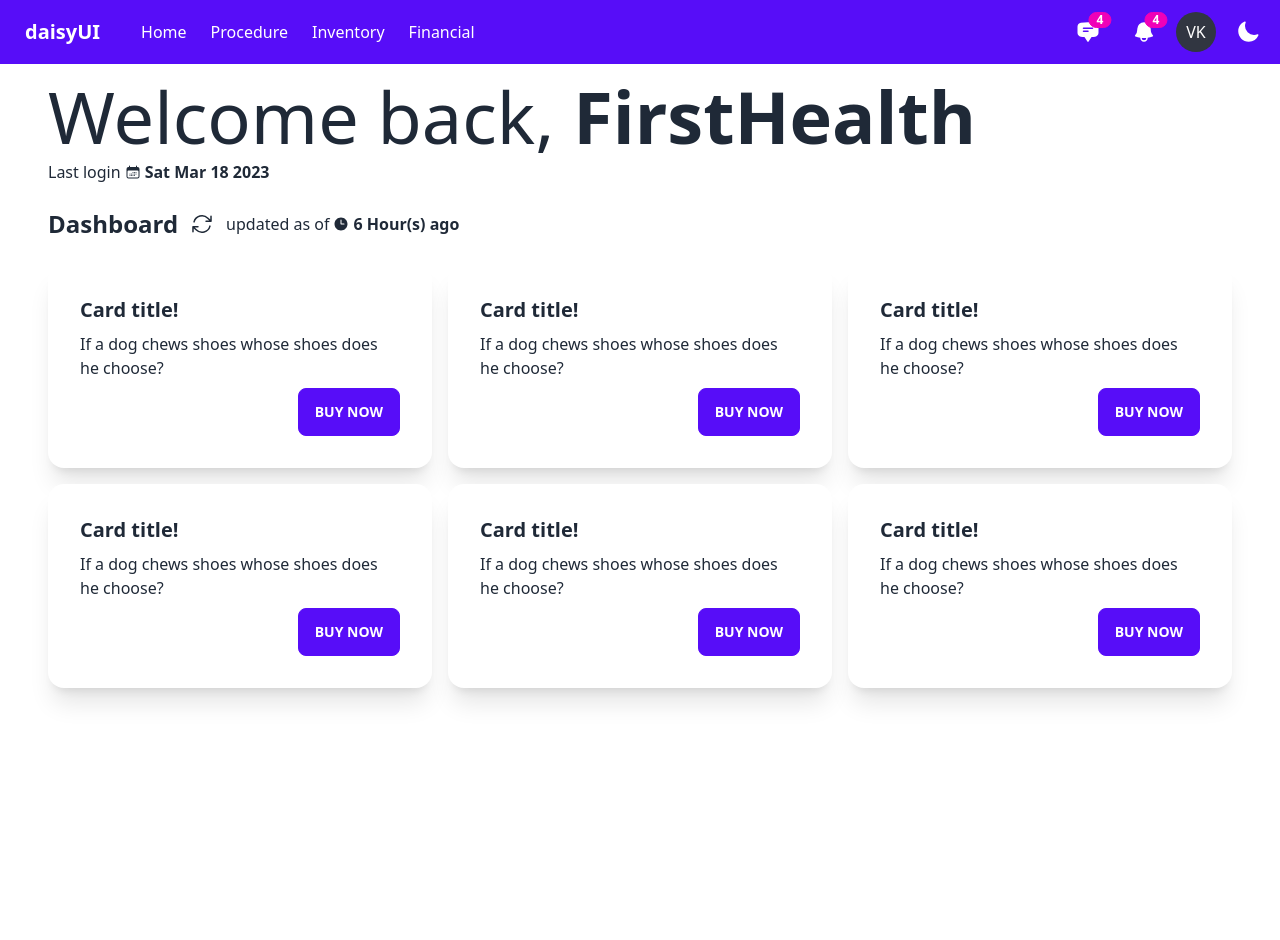
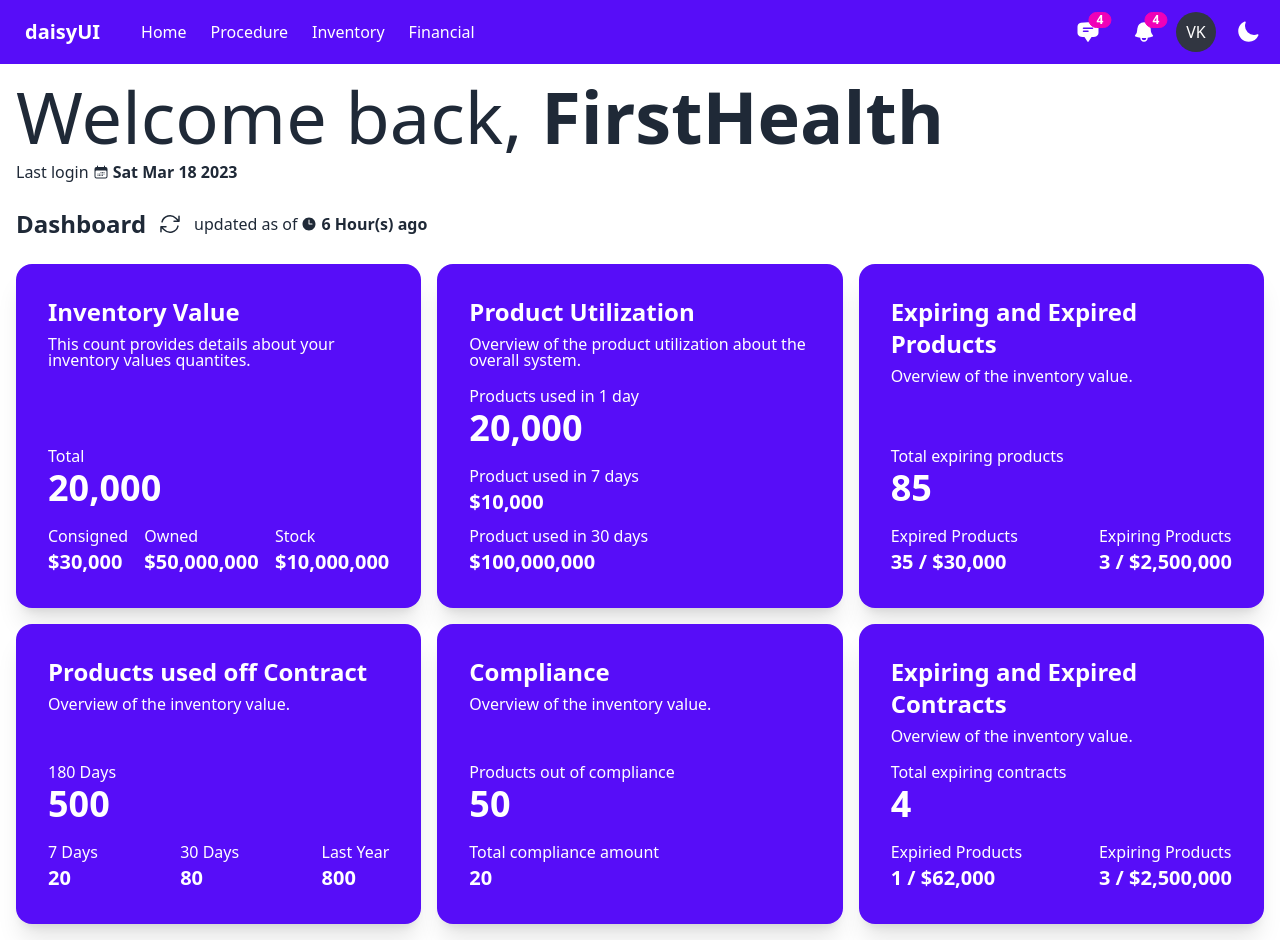
Before and after one commit to vkumar04/tydei-poc, a Next.js app: page / in a window 1280 px wide. Before the commit the page ends 800 px from the top, so only its background shows below. Built offline with nearby package versions, Linux system fonts and the light colour scheme; what prettier-plugin-tailwindcss would draw is missing.

Commit message:
added api and created composable card component

```diff
--- /dev/null
+++ b/app/api/home/route.ts
@@ -0,0 +1,6 @@
+import { homepageData } from "@/app/consts/homepageData";
+import { NextRequest, NextResponse } from "next/server";
+
+export async function GET(req: NextRequest) {
+  return NextResponse.json({ data: homepageData });
+}
--- /dev/null
+++ b/app/consts/homepageData.ts
@@ -0,0 +1,74 @@
+export const homepageData = [
+  {
+    title: "Inventory Value",
+    content:
+      "This count provides details about your inventory values quantites.",
+    metric: {
+      title: "Total",
+      value: "20,000",
+    },
+    subValues: [
+      { title: "Consigned", value: "$30,000" },
+      { title: "Owned", value: "$50,000,000" },
+      { title: "Stock", value: "$10,000,000" },
+    ],
+  },
+  {
+    title: "Product Utilization",
+    content: "Overview of the product utilization about the overall system.",
+    metric: {
+      title: "Products used in 1 day",
+      value: "20,000",
+    },
+    subValues: [
+      { title: "Product used in 7 days", value: "$10,000" },
+      { title: "Product used in 30 days", value: "$100,000,000" },
+    ],
+  },
+  {
+    title: "Expiring and Expired Products",
+    content: "Overview of the inventory value.",
+    metric: {
+      title: "Total expiring products",
+      value: "85",
+    },
+    subValues: [
+      { title: "Expired Products", value: "35 / $30,000" },
+      { title: "Expiring Products", value: "3 / $2,500,000" },
+    ],
+  },
+  {
+    title: "Products used off Contract",
+    content: "Overview of the inventory value.",
+    metric: {
+      title: "180 Days",
+      value: "500",
+    },
+    subValues: [
+      { title: "7 Days", value: "20" },
+      { title: "30 Days", value: "80" },
+      { title: "Last Year", value: "800" },
+    ],
+  },
+  {
+    title: "Compliance",
+    content: "Overview of the inventory value.",
+    metric: {
+      title: "Products out of compliance",
+      value: "50",
+    },
+    subValues: [{ title: "Total compliance amount", value: "20" }],
+  },
+  {
+    title: "Expiring and Expired Contracts",
+    content: "Overview of the inventory value.",
+    metric: {
+      title: "Total expiring contracts",
+      value: "4",
+    },
+    subValues: [
+      { title: "Expiried Products", value: "1 / $62,000" },
+      { title: "Expiring Products", value: "3 / $2,500,000" },
+    ],
+  },
+];
--- a/app/page.tsx
+++ b/app/page.tsx
@@ -1,10 +1,22 @@
 import Card from "@/components/card/Card";
+import CardActions from "@/components/card/CardActions";
+import CardContent from "@/components/card/CardContent";
+import CardMetric from "@/components/card/CardMetric";
+import CardTitle from "@/components/card/CardTitle";
 import {
   ArrowPathIcon,
   CalendarDaysIcon,
   ClockIcon,
 } from "@heroicons/react/24/solid";
-export default function Home() {
+
+async function getData() {
+  const res = await fetch("http://localhost:3000/api/home");
+  return res.json();
+}
+
+export default async function Home() {
+  const homeData = await getData();
+  const data = homeData.data;
   return (
     <div className="grid max-w-full grid-cols-3 gap-4 p-4">
       <div className="col-span-3">
@@ -26,12 +38,18 @@ export default function Home() {
           <span className="font-semibold">6 Hour(s) ago</span>
         </p>
       </div>
-      <Card />
-      <Card />
-      <Card />
-      <Card />
-      <Card />
-      <Card />
+      {data.map((item: any) => (
+        <Card
+          cardBody={
+            <div className="card-body">
+              <CardTitle title={item.title} />
+              <CardContent content={item.content} />
+              <CardMetric title={item.metric.title} value={item.metric.value} />
+              <CardActions data={item.subValues} />
+            </div>
+          }
+        />
+      ))}
     </div>
   );
 }
--- a/components/card/Card.tsx
+++ b/components/card/Card.tsx
@@ -1,13 +1,13 @@
-export default function Card() {
+import { ReactNode } from "react";
+
+interface CardProps {
+  cardBody: ReactNode;
+}
+
+export default function Card({ cardBody }: CardProps) {
   return (
-    <div className="card w-96 bg-base-100 shadow-xl">
-      <div className="card-body">
-        <h2 className="card-title">Card title!</h2>
-        <p>If a dog chews shoes whose shoes does he choose?</p>
-        <div className="card-actions justify-end">
-          <button className="btn-primary btn">Buy Now</button>
-        </div>
-      </div>
+    <div className="card bg-primary text-primary-content shadow-xl">
+      {cardBody}
     </div>
   );
 }
--- /dev/null
+++ b/components/card/CardActions.tsx
@@ -0,0 +1,23 @@
+interface item {
+  title: string;
+  value: string | number;
+}
+
+interface data {
+  data: item[];
+}
+
+export default function CardActions({ data }: data) {
+  return (
+    <div className="card-actions mt-2 justify-between">
+      {data.map((item: item, i: number) => {
+        return (
+          <div key={i}>
+            <p>{item.title}</p>
+            <p className="text-xl font-semibold">{item.value}</p>
+          </div>
+        );
+      })}
+    </div>
+  );
+}
--- /dev/null
+++ b/components/card/CardBody.tsx
@@ -0,0 +1,9 @@
+import { ReactNode } from "react";
+
+interface CardBodyProps {
+  children: ReactNode;
+}
+
+export default function CardBody({ children }: CardBodyProps) {
+  return <div>{children}</div>;
+}
--- /dev/null
+++ b/components/card/CardContent.tsx
@@ -0,0 +1,7 @@
+interface CardContentProps {
+  content: string;
+}
+
+export default function CardContent({ content }: CardContentProps) {
+  return <p className="leading-4">{content}</p>;
+}
--- /dev/null
+++ b/components/card/CardMetric.tsx
@@ -0,0 +1,13 @@
+interface CardMetricProps {
+  title: string;
+  value: string | number;
+}
+
+export default function CardMetric({ title, value }: CardMetricProps) {
+  return (
+    <div className="mt-2">
+      <p>{title}</p>
+      <p className="text-4xl font-semibold">{value}</p>
+    </div>
+  );
+}
--- /dev/null
+++ b/components/card/CardTitle.tsx
@@ -0,0 +1,7 @@
+interface CardTitleProps {
+  title: string;
+}
+
+export default function CardTitle({ title }: CardTitleProps) {
+  return <h2 className="card-title text-2xl">{title}</h2>;
+}
```
Also changed, not shown: package.json (+4 -3 lines), 1 other file (tests, documents, lock files or other folders).
